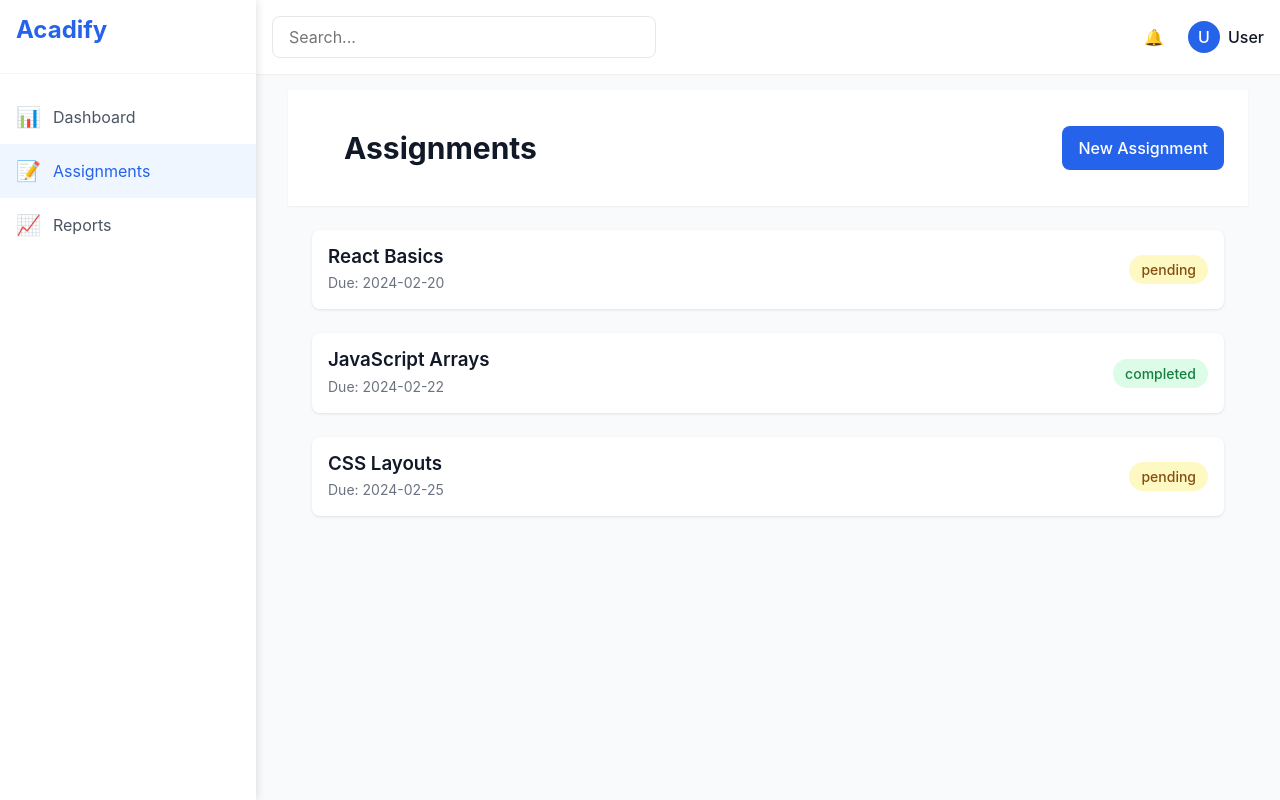
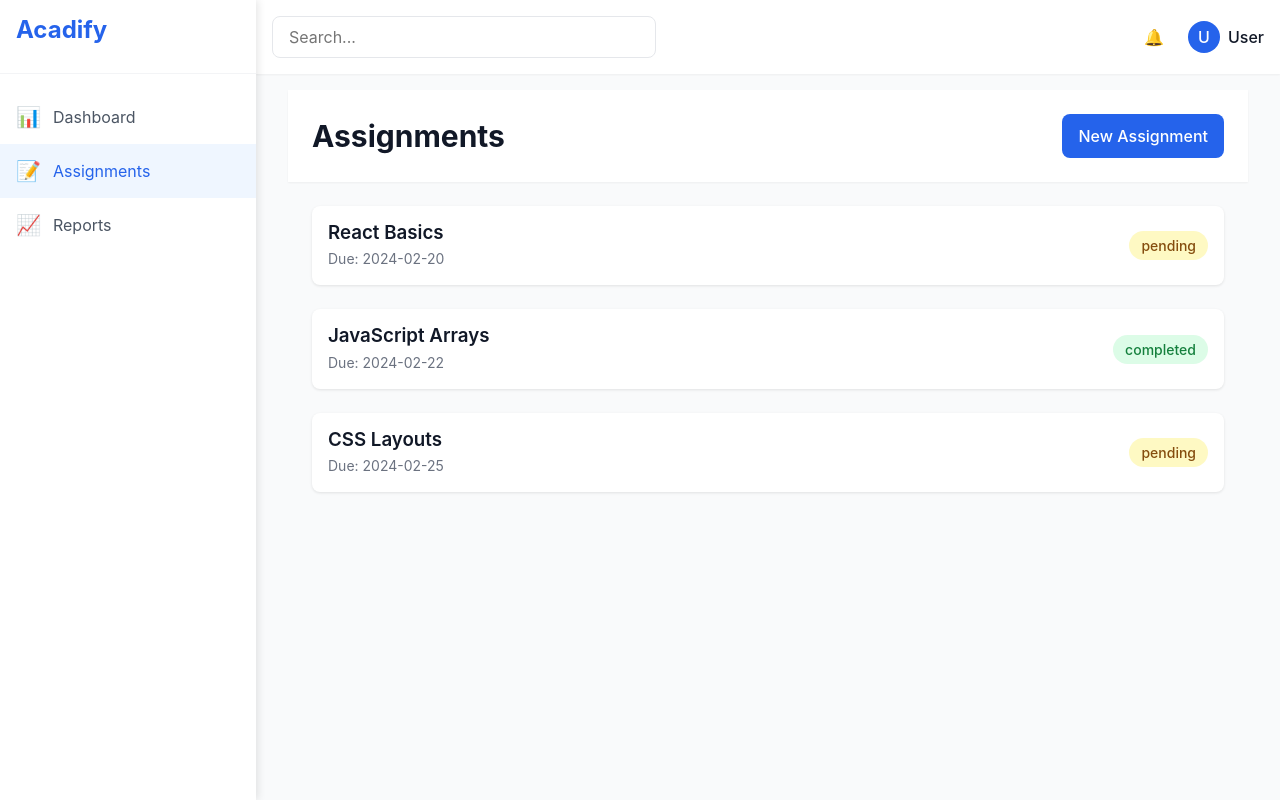
Before and after one commit to Prasadmali1311/Acadify, a React (Vite) app: page /assignments in a window 1280 px wide. Built offline with nearby package versions, Linux system fonts and the light colour scheme.

Commit message:
Fix: Assignmets page header alignment.

```diff
--- a/src/pages/Assignments.css
+++ b/src/pages/Assignments.css
@@ -23,6 +23,7 @@
     justify-content: space-between;
     align-items: center;
     padding: 1.5rem;
+    gap: 0.5rem;
   }
 }
 
--- a/src/pages/Assignments.jsx
+++ b/src/pages/Assignments.jsx
@@ -10,7 +10,7 @@ const Assignments = () => {
   return (
     <div className="assignments-container">
       <div className="assignments-header">
-        <h1 className="page-title">Assignments</h1>
+        <h1 className="page-title" style={{ margin: '0' }}>Assignments</h1>
         <button className="new-assignment-btn">New Assignment</button>
       </div>
 
```
